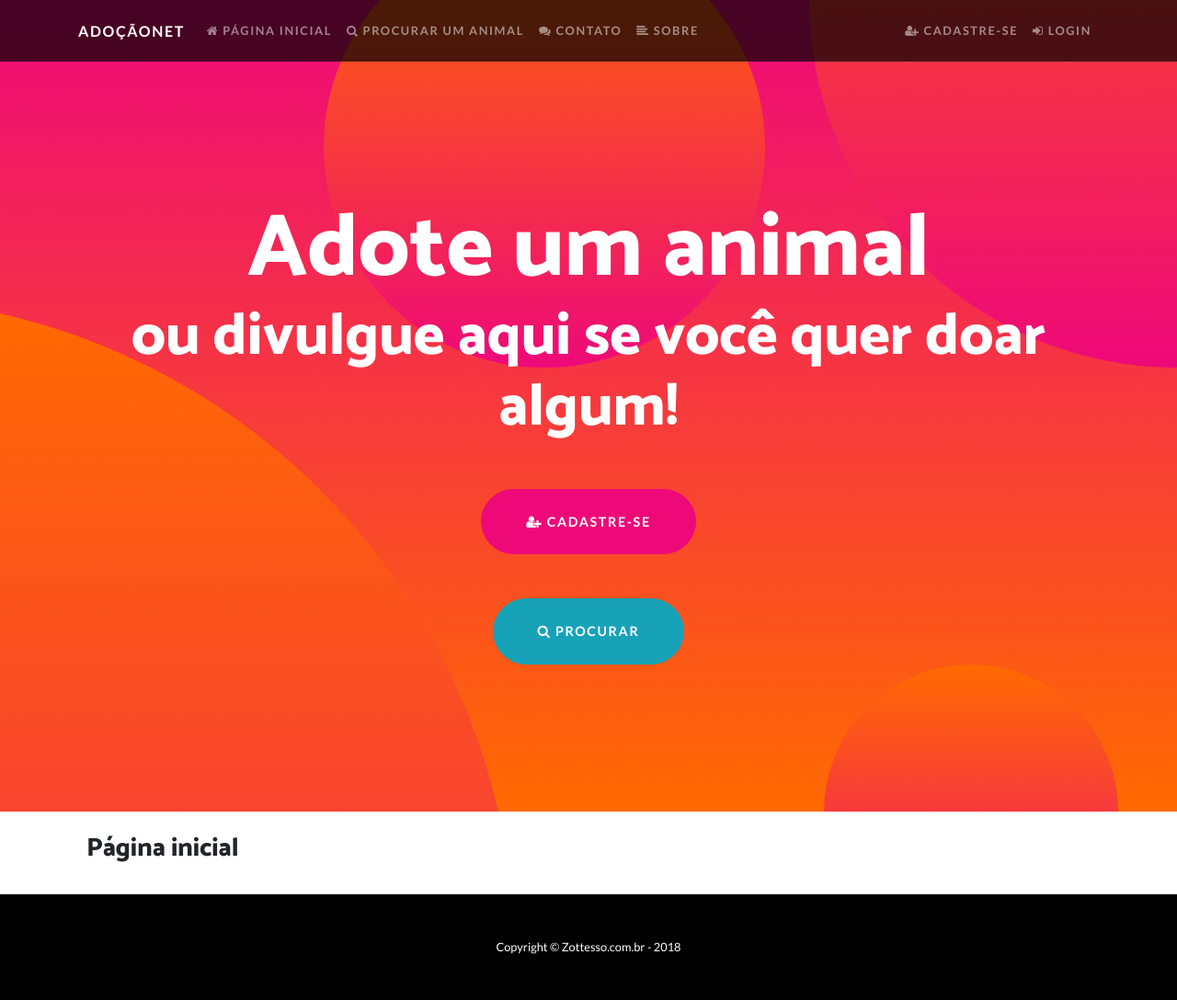
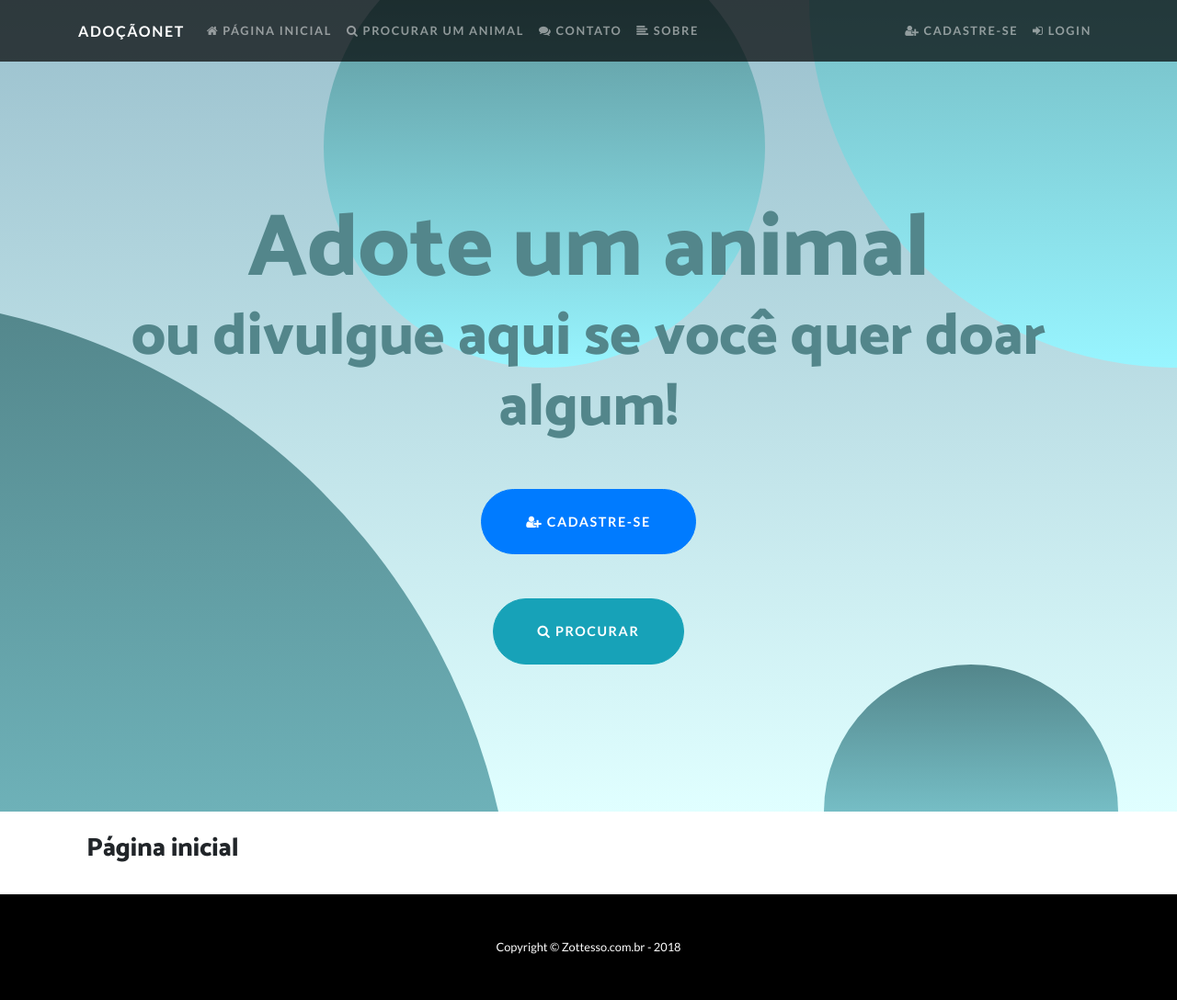
Before and after one commit to rafaelztt/2018-INF-Topicos, a Django app: page / in a window 1280 px wide. Shown: the whole page at 92% size. Run offline with Django 3.2, Linux system fonts and the light colour scheme; some libraries are stand-ins or nearby versions.

Commit message:
Personalização do template padrão.

```diff
--- a/3_trimestre/django/Adocao/static/css/one-page-wonder.css
+++ b/3_trimestre/django/Adocao/static/css/one-page-wonder.css
@@ -59,8 +59,8 @@ header.masthead {
   overflow: hidden;
   padding-top: calc(7rem + 72px);
   padding-bottom: 7rem;
-  background: -webkit-gradient(linear, left bottom, left top, from(#ff6a00), to(#ee0979));
-  background: linear-gradient(0deg, #ff6a00 0%, #ee0979 100%);
+  background: -webkit-gradient(linear, left bottom, left top, from(#E0FFFF), to(#9AC0CD));
+  background: linear-gradient(0deg, #E0FFFF 0%, #9AC0CD 100%);
   background-repeat: no-repeat;
   background-position: center center;
   background-attachment: scroll;
@@ -73,10 +73,12 @@ header.masthead .masthead-content {
 }
 
 header.masthead .masthead-content .masthead-heading {
+  color: #53868B;
   font-size: 4rem;
 }
 
 header.masthead .masthead-content .masthead-subheading {
+  color: #53868B;
   font-size: 2rem;
 }
 
@@ -85,7 +87,7 @@ header.masthead .bg-circle {
   position: absolute;
   border-radius: 100%;
   background: -webkit-gradient(linear, left bottom, left top, from(#ee0979), to(#ff6a00));
-  background: linear-gradient(0deg, #ee0979 0%, #ff6a00 100%);
+  background: linear-gradient(0deg, #98F5FF 0%, #53868B 100%);
 }
 
 header.masthead .bg-circle-1 {
@@ -129,7 +131,7 @@ header.masthead .bg-circle-4 {
   }
 }
 
-.bg-primary {
+/*.bg-primary {
   background-color: #ee0979 !important;
 }
 
@@ -161,4 +163,4 @@ header.masthead .bg-circle-4 {
 .btn-secondary:focus {
   -webkit-box-shadow: 0 0 0 0.2rem rgba(255, 106, 0, 0.5);
   box-shadow: 0 0 0 0.2rem rgba(255, 106, 0, 0.5);
-}
+}*/
```
